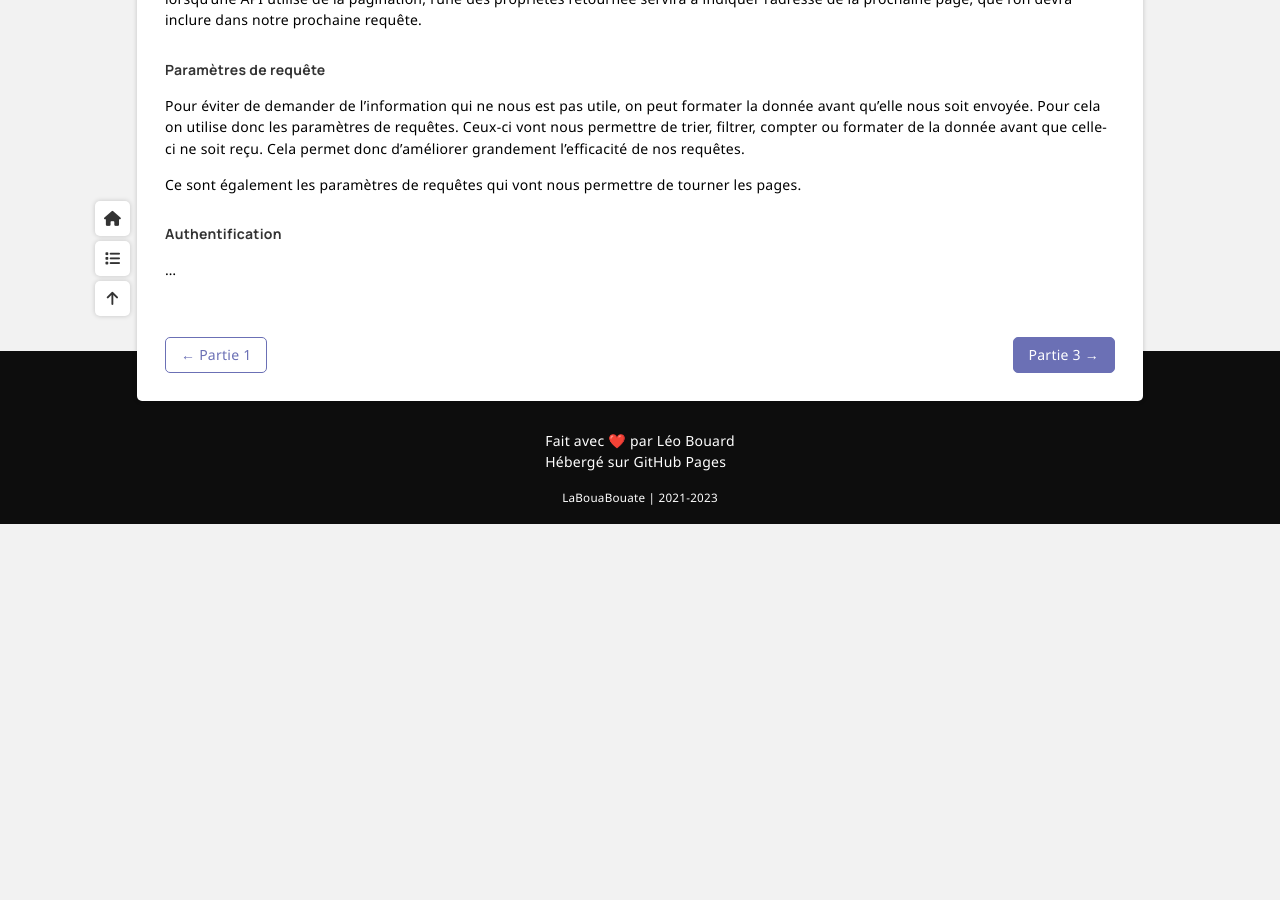
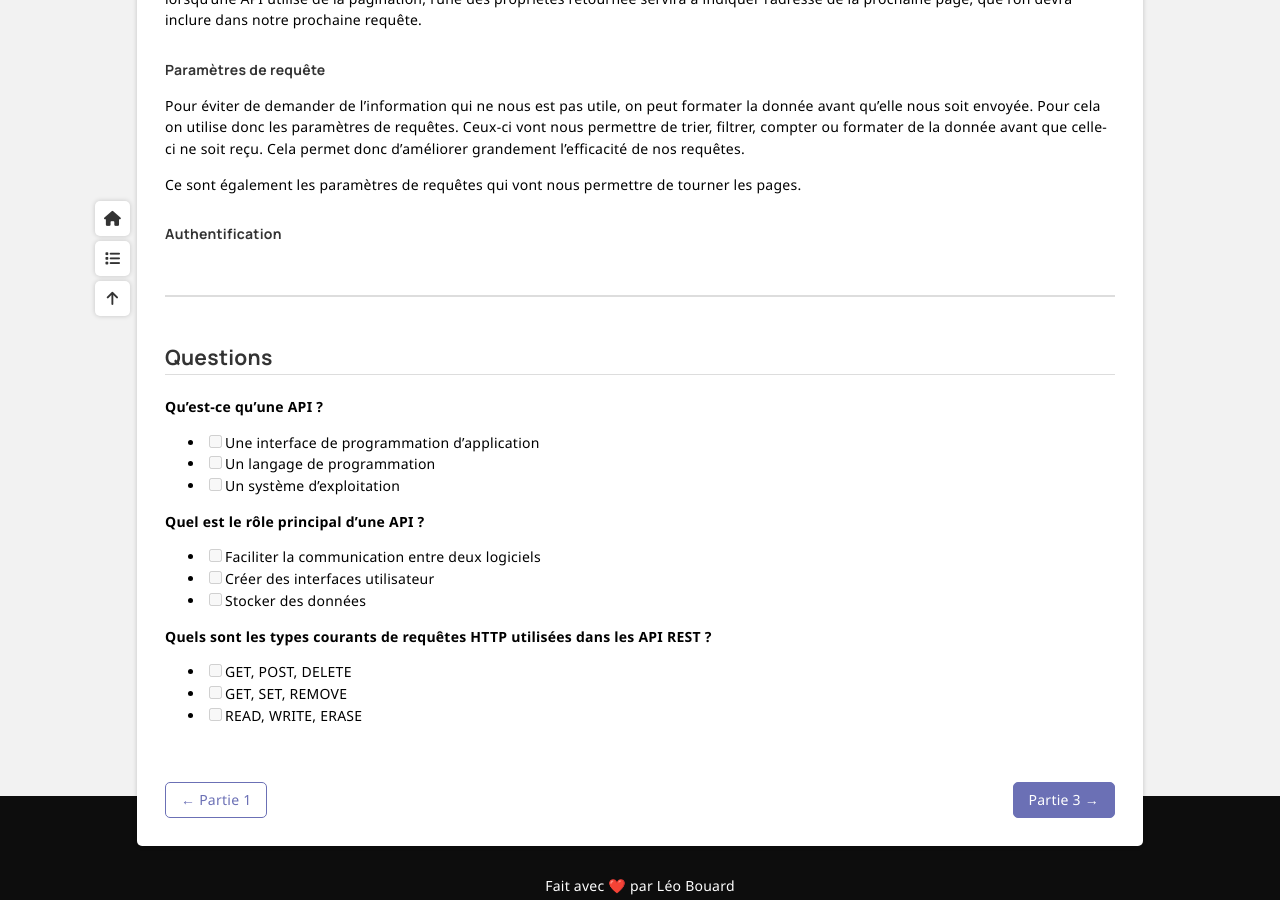
Before and after one commit to leobouard/leobouard.github.io, a Jekyll site: the page built from _posts/2023-09-17-cours-msgraph-002.md, in a window 1280 px wide and 900 px high, scrolled down 615 px. Built offline with Jekyll 4.4.1, drawn with Linux system fonts in a browser that asks for light colours; nearby versions of some CDN libraries; some web fonts are replaced; before the commit the page ends 1139 px from its top, so only the background shows below that.

Commit message:
Update 2023-09-17-cours-msgraph-002.md

```diff
--- a/_posts/2023-09-17-cours-msgraph-002.md
+++ b/_posts/2023-09-17-cours-msgraph-002.md
@@ -32,4 +32,24 @@ Ce sont également les paramètres de requêtes qui vont nous permettre de tourn
 
 #### Authentification
 
-...
+---
+
+## Questions
+
+**Qu’est-ce qu’une API ?**
+
+- [ ] Une interface de programmation d’application
+- [ ] Un langage de programmation
+- [ ] Un système d’exploitation
+
+**Quel est le rôle principal d’une API ?**
+
+- [ ] Faciliter la communication entre deux logiciels
+- [ ] Créer des interfaces utilisateur
+- [ ] Stocker des données
+
+**Quels sont les types courants de requêtes HTTP utilisées dans les API REST ?**
+
+- [ ] GET, POST, DELETE
+- [ ] GET, SET, REMOVE
+- [ ] READ, WRITE, ERASE
```
